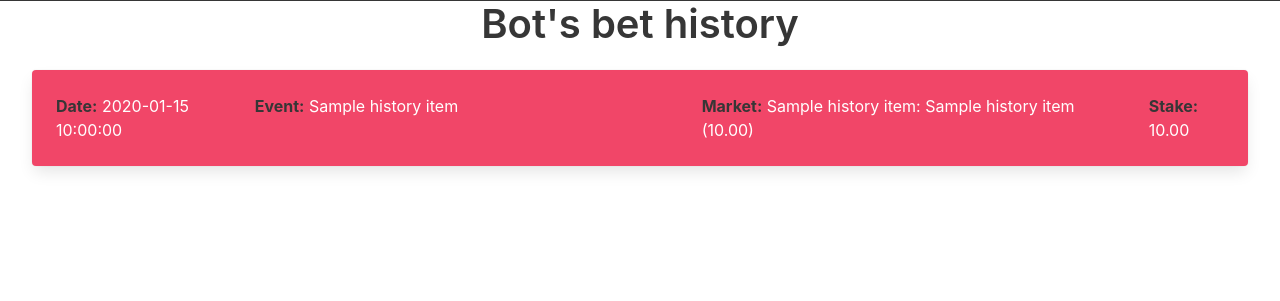
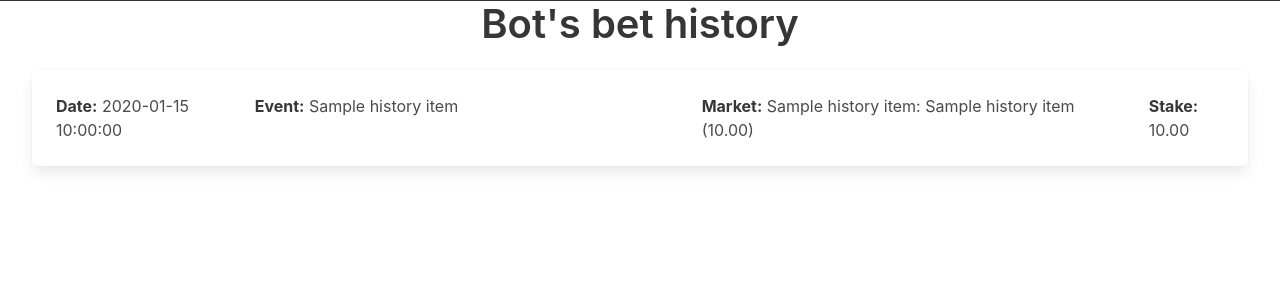
Before and after one commit to 8ru73u5/casino-winner-scanner, a Flask app: template templates/bots/history.html in a window 1280 px wide. Shown: the part 51-352 px from the top of the page. Run offline with Flask 2, Linux system fonts and the light colour scheme; the template is opened without the code that fills it: most values are stand-ins (such as "Sample title", 1, 10 or a date in 2020); parts of the project's set-up code (start-up, migrations or seed data) failed here and were passed over; some libraries are stand-ins or nearby versions.

Commit message:
Remove red background for unsuccessful bets

```diff
--- a/templates/bots/history.html
+++ b/templates/bots/history.html
@@ -4,7 +4,7 @@
   <div class="container is-fluid mb-6">
     <h1 class="title has-text-centered is-2">Bot's bet history</h1>
     {% for history_item in bet_history %}
-      <div class="card mb-4 has-text-white {{ 'has-background-' + ('success' if history_item.success else 'danger') }}"
+      <div class="card mb-4 {{ 'has-background-success has-text-white' if history_item.success else '' }}"
            role="button" style="cursor: pointer;">
         <div class="card-content">
           <div class="content">
```
